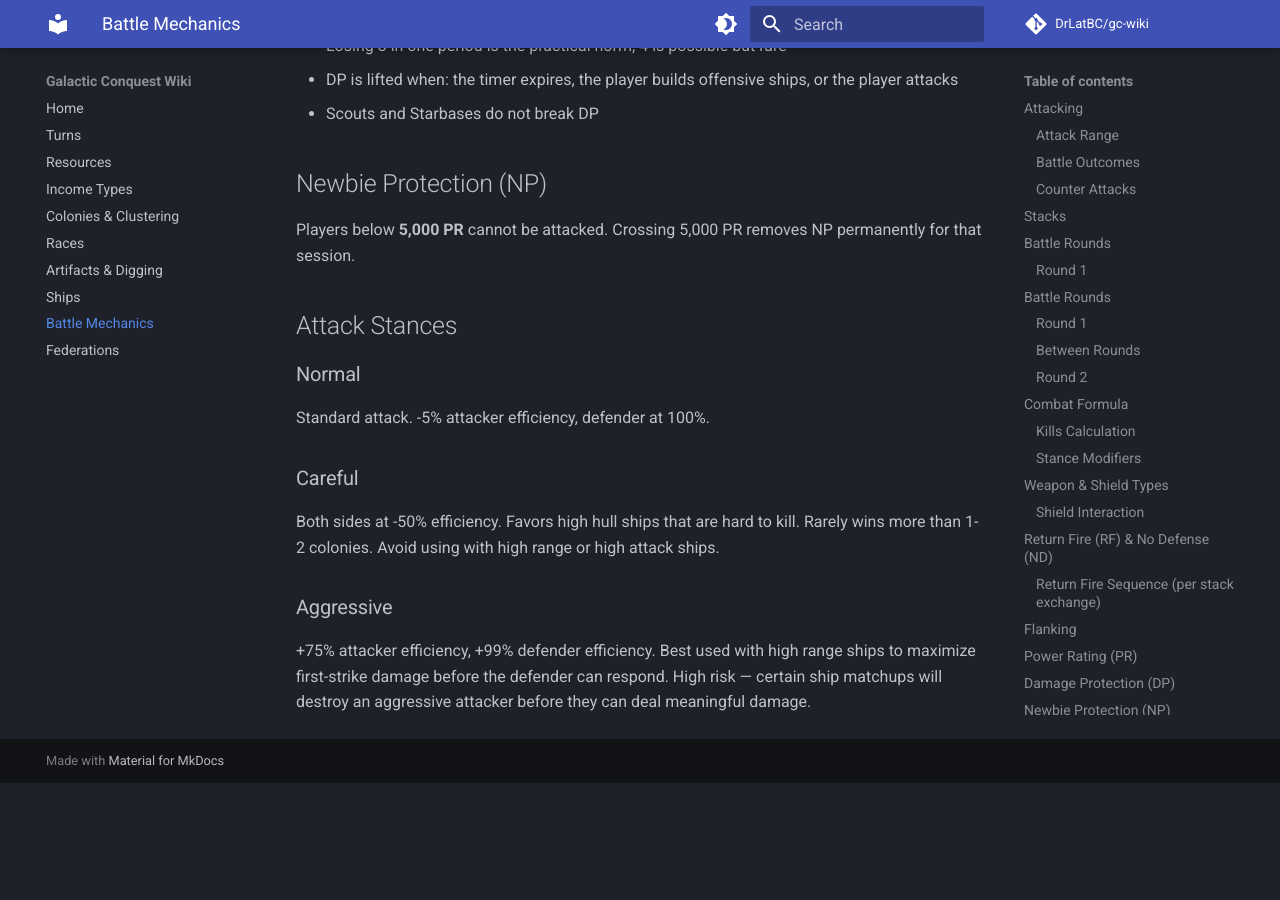
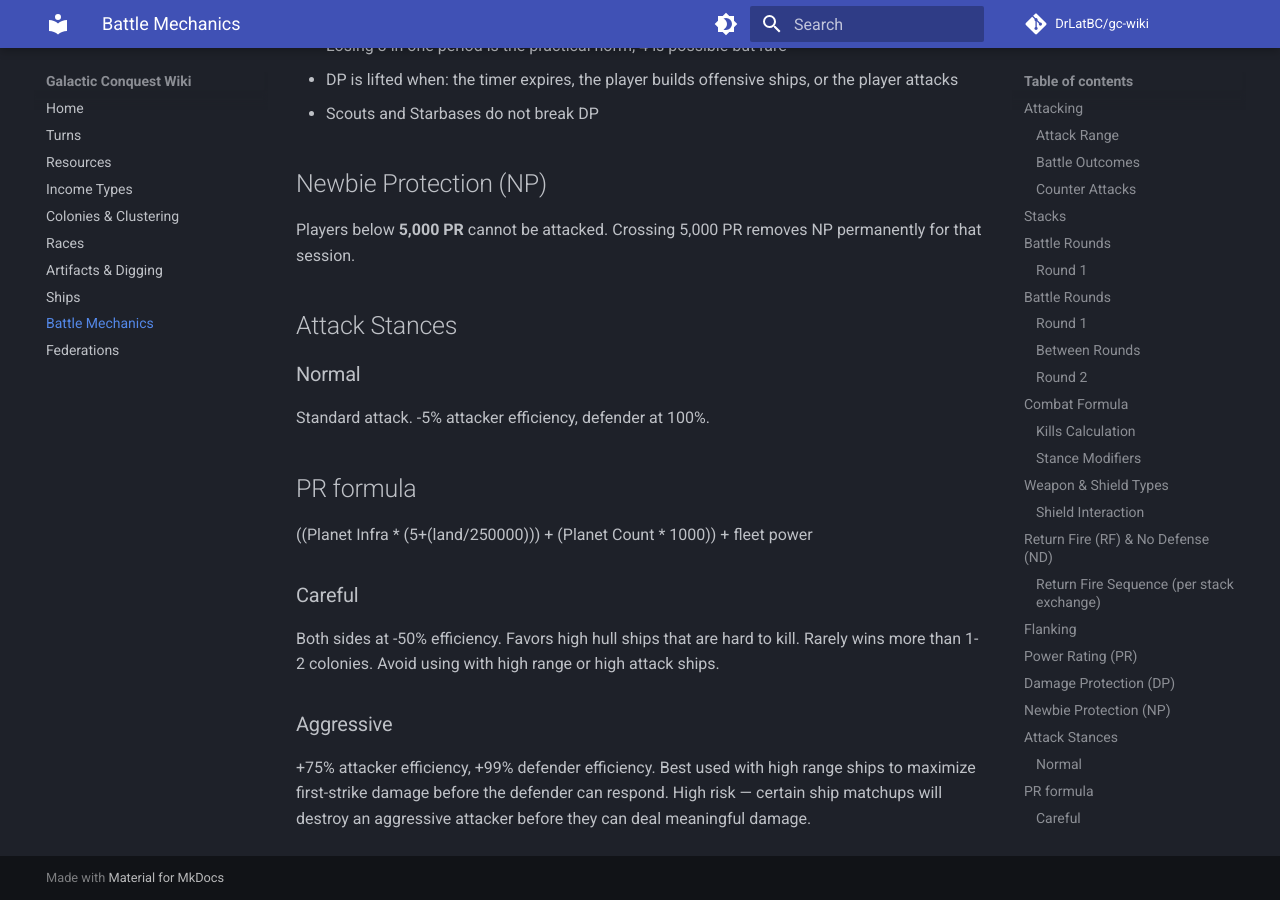
Before and after one commit to DrLatBC/gc-wiki, an MkDocs documentation site: the page built from docs/battle-mechanics.md, in a window 1280 px wide and 900 px high, scrolled down 4915 px. Built offline with MkDocs 1.6.1 and Material for MkDocs 9.7.7, drawn with Linux system fonts in a browser that asks for light colours; comment, search, counter and statistics services are not loaded; before the commit the page ends 5698 px from its top, so only the background shows below that.

Commit message:
Add PR formula to battle mechanics documentation
Added PR formula for calculating attack efficiency.

```diff
--- a/docs/battle-mechanics.md
+++ b/docs/battle-mechanics.md
@@ -161,6 +161,11 @@ Players below **5,000 PR** cannot be attacked. Crossing 5,000 PR removes NP perm
 ### Normal
 Standard attack. -5% attacker efficiency, defender at 100%.
 
+## PR formula
+
+((Planet Infra * (5+(land/250000))) + (Planet Count * 1000)) + fleet power
+
+
 ### Careful
 Both sides at -50% efficiency. Favors high hull ships that are hard to kill. Rarely wins more than 1-2 colonies. Avoid using with high range or high attack ships.
 
```
